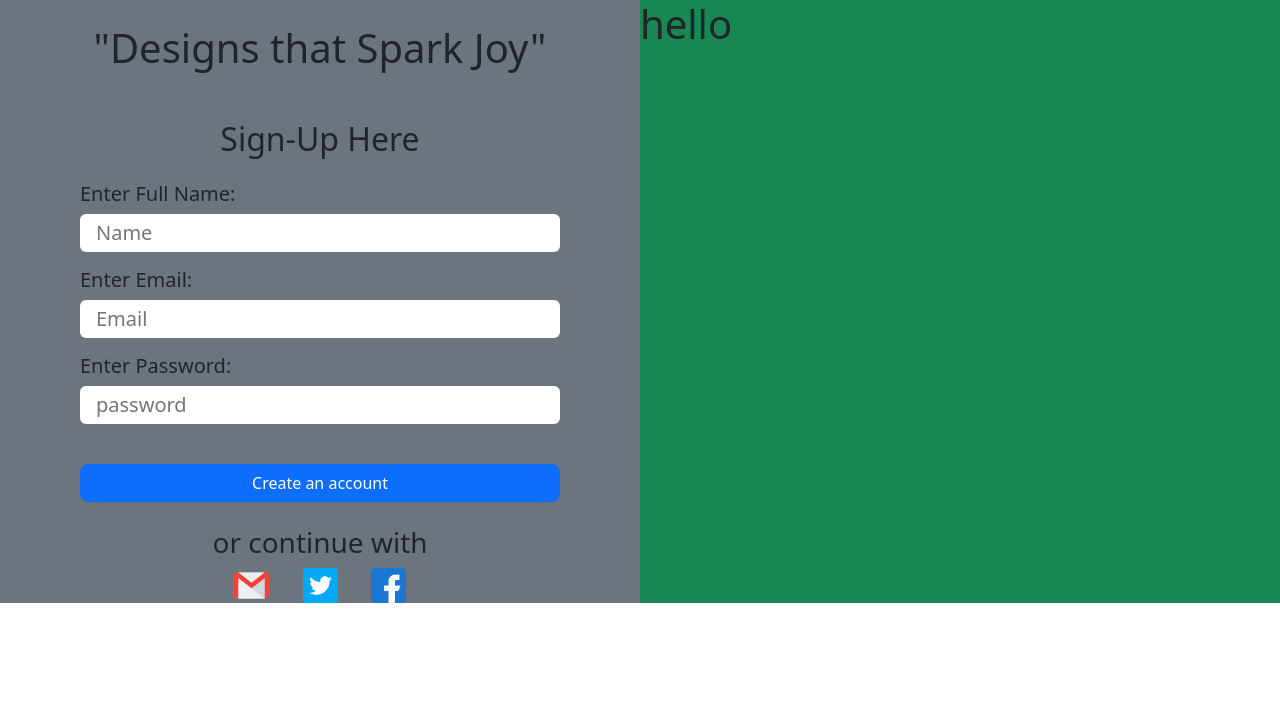
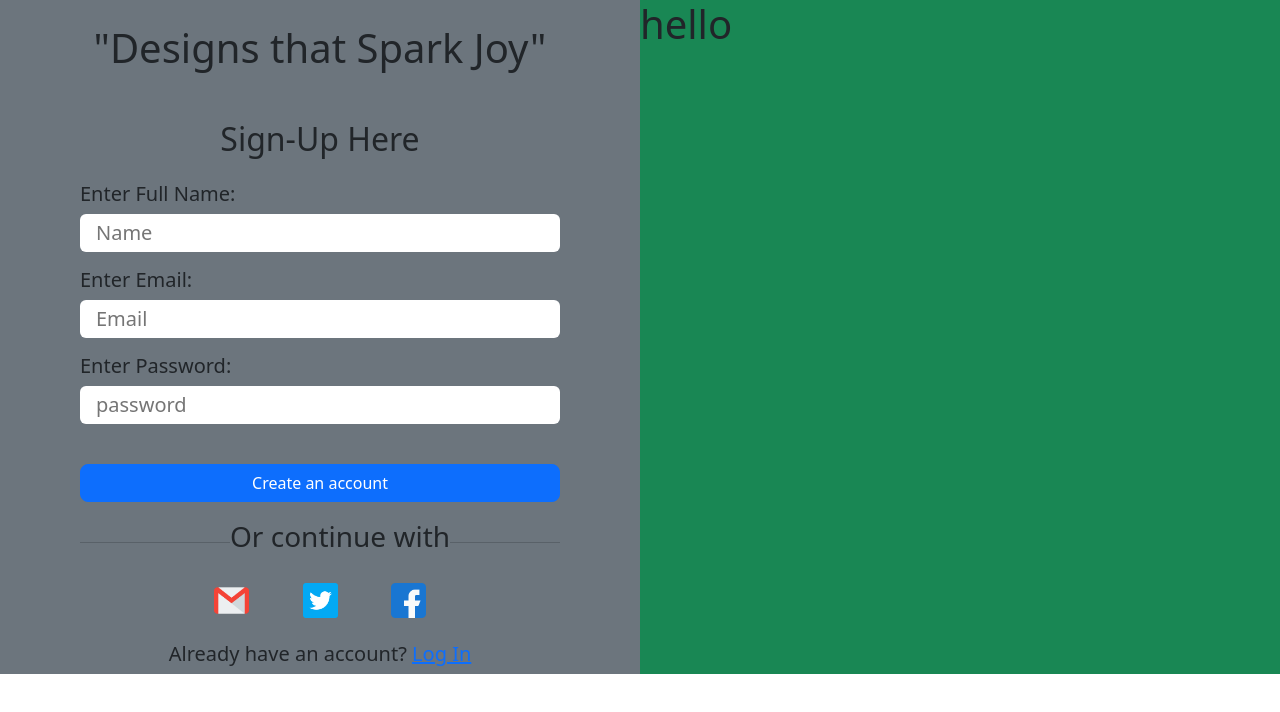
Before and after one commit to roadtocode4u/decor-vista, a React (Create React App) app: page /signup in a window 1280 px wide. Shown: the top 712 px of the page. Built offline with nearby package versions, Linux system fonts and the light colour scheme.

Commit message:
changes added in signup page

```diff
--- a/src/views/Sign_up/Sign_up.css
+++ b/src/views/Sign_up/Sign_up.css
@@ -1,7 +1,7 @@
 
 
  .main-container{
-    height: 550px;
+    /* height: 550px; */
  }
  .icon{
    height: 35px;
@@ -9,3 +9,9 @@
  .icon-container{
    cursor: pointer;
  }
+ .heading-continue {
+   position: absolute;
+   bottom: -2px;
+   left: 150px;
+
+ }
--- a/src/views/Sign_up/Sign_up.js
+++ b/src/views/Sign_up/Sign_up.js
@@ -3,6 +3,7 @@ import toast, { Toaster } from 'react-hot-toast'
 import gmail from "./images/gmail.png"
 import facebook from "./images/facebook.png"
 import twitter from "./images/twitter.png"
+import {Link} from "react-router-dom"
 
 
 function Sign_up() {
@@ -15,43 +16,45 @@ function Sign_up() {
                     <h2 className="fs-2 text-center mt-5">Sign-Up Here</h2>
 
 
-         <div className=" d-flex flex-column  w-75 mx-auto " >
+                    <div className=" d-flex flex-column  w-75 mx-auto position-relative " >
                          <form>
                               <div className=" my-3 ">
                                    <h4 className="fs-5  ">Enter Full Name:</h4>
 
-             <input type="text" placeholder="Name" id="name" className="input-box rounded-2 px-3 py-1 w-100  fs-5 border-0" required/>
+                                   <input type="text" placeholder="Name" id="name" className="input-box rounded-2 px-3 py-1 w-100  fs-5 border-0" required />
                               </div>
                               <div className=" my-3" >
                                    <h4 className="fs-5 ">Enter Email:</h4>
 
-             <input type="email" placeholder="Email" id="email" className="input-box rounded-2 px-3 py-1 w-100 fs-5 border-0"required />
+                                   <input type="email" placeholder="Email" id="email" className="input-box rounded-2 px-3 py-1 w-100 fs-5 border-0" required />
                               </div>
                               <div className=" my-3">
                                    <h4 className="fs-5 ">Enter Password:</h4>
 
-             <input type="password" placeholder="password" id="password" className="input-box rounded-2  px-3 py-1 w-100  fs-5 border-0"  />
+                                   <input type="password" placeholder="password" id="password" className="input-box rounded-2  px-3 py-1 w-100  fs-5 border-0" />
                               </div>
 
 
-             <button type="submit" class="btn btn-primary w-100 my-4 rounded-3  fs-6 "   onClick={
+                              <button type="submit" class="btn btn-primary w-100 my-4 rounded-3  fs-6 " onClick={
                                    () => {
                                         toast.success("You are  Successfully sign up!")
                                    }
                               }>Create an account</button>
 
-            <h3 className="text-center">or continue with</h3>
+                              <hr/>
+
+                              <h3 className=" heading-continue text-center bg-secondary ">Or continue with</h3>
 
                          </form>
-             <div className="icon-container w-50  d-flex justify-content-evenly mx-auto">
-
-             <a href="https://mail.google.com/" target="_blank" ><img src={gmail} className="icon  "/></a>
-                <img src={twitter} className="icon"/>
-                 <img src={facebook} className="icon"/>
 
                     </div>
+                    <div className="icon-container w-50  d-flex justify-content-evenly mx-auto mt-4" >
 
+                         <a href="https://mail.google.com/" target="_blank" ><img src={gmail} className="icon  " /></a>
+                         <img src={twitter} className="icon" />
+                         <img src={facebook} className="icon" />
                     </div>
+                    <h4 className="fs-5 text-center mt-4">Already have an account?  <Link to={"/login"}>Log In </Link> </h4>
                </div>
 
                <div className="w-50 bg-success">
```
Lines whose indentation alone changed are shown as unchanged.
